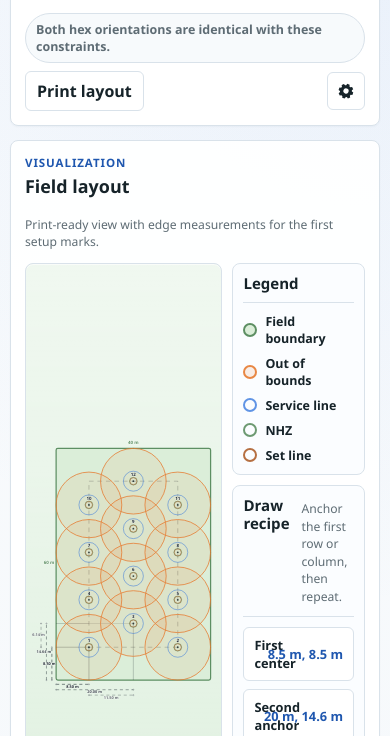
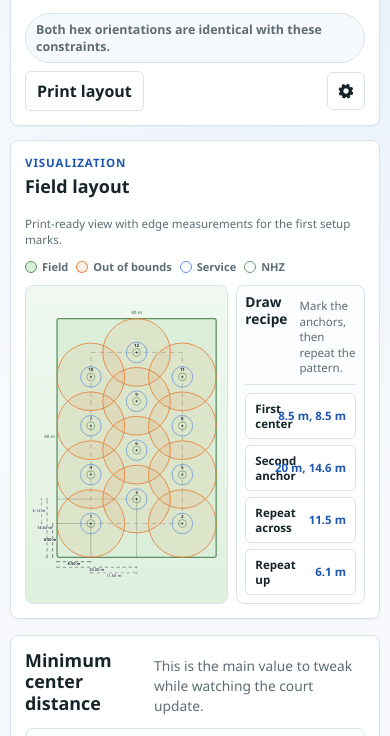
Before and after one commit to mathieudess/courtform, a plain HTML site: page index.html in a window 390 px wide. Shown: the part 98-834 px from the top of the page. Drawn offline with Linux system fonts and the light colour scheme.

Commit message:
better layout

```diff
--- a/index.html
+++ b/index.html
@@ -66,13 +66,6 @@
                             </label>
 
                             <label class="setting-field">
-                                <span>Set radius</span>
-                                <input id="setRadius" type="number" min="0" max="12.5" step="0.01" value="0.91"
-                                    data-default="0.91" />
-                                <small>Default 0.91 m</small>
-                            </label>
-
-                            <label class="setting-field">
                                 <span>Service line radius</span>
                                 <input id="serviceRadius" type="number" min="0" max="12.5" step="0.01" value="2.59"
                                     data-default="2.59" />
@@ -95,34 +88,23 @@
                         <p class="visual-note">Print-ready view with edge measurements for the first setup marks.</p>
                     </div>
 
+                    <div class="legend-strip" aria-label="Court line key">
+                        <span class="legend-pill"><span class="legend-swatch field-swatch"></span><span>Field</span></span>
+                        <span class="legend-pill"><span class="legend-swatch bounds-swatch"></span><span>Out of bounds</span></span>
+                        <span class="legend-pill"><span class="legend-swatch service-swatch"></span><span>Service</span></span>
+                        <span class="legend-pill"><span class="legend-swatch nhz-swatch"></span><span>NHZ</span></span>
+                    </div>
+
                     <div class="visual-body">
                         <div class="canvas-wrap">
                             <svg id="courtSvg" role="img" aria-label="Court layout drawing"></svg>
                         </div>
 
                         <div class="visual-meta">
-                            <section class="legend-block" aria-label="Court line legend">
-                                <div class="section-heading compact-heading">
-                                    <h2>Legend</h2>
-                                </div>
-                                <div class="legend-list">
-                                    <div class="legend-row"><span class="legend-swatch field-swatch"></span><span>Field
-                                            boundary</span></div>
-                                    <div class="legend-row"><span class="legend-swatch bounds-swatch"></span><span>Out
-                                            of bounds</span></div>
-                                    <div class="legend-row"><span
-                                            class="legend-swatch service-swatch"></span><span>Service line</span></div>
-                                    <div class="legend-row"><span
-                                            class="legend-swatch nhz-swatch"></span><span>NHZ</span></div>
-                                    <div class="legend-row"><span class="legend-swatch set-swatch"></span><span>Set
-                                            line</span></div>
-                                </div>
-                            </section>
-
                             <section class="measurements">
                                 <div class="section-heading compact-heading">
                                     <h2>Draw recipe</h2>
-                                    <p>Anchor the first row or column, then repeat.</p>
+                                    <p>Mark the anchors, then repeat the pattern.</p>
                                 </div>
                                 <div class="recipe-list" id="measurementRows"></div>
                             </section>
@@ -276,7 +258,6 @@
             "fieldLength",
             "courtRadius",
             "nhzRadius",
-            "setRadius",
             "serviceRadius",
             "centerDistance",
             "margin",
@@ -302,7 +283,7 @@
             hex_width: "layoutHexWidth",
             hex_length: "layoutHexLength",
         };
-        const settingsFieldIds = ["courtRadius", "nhzRadius", "setRadius", "serviceRadius"];
+        const settingsFieldIds = ["courtRadius", "nhzRadius", "serviceRadius"];
 
         function byId(nodeId) {
             return document.getElementById(nodeId);
@@ -342,7 +323,6 @@
                     field_length: Number(byId("fieldLength").value),
                     radius: Number(byId("courtRadius").value),
                     nhz_radius: Number(byId("nhzRadius").value),
-                    set_radius: Number(byId("setRadius").value),
                     service_radius: Number(byId("serviceRadius").value),
                     distance: Number(byId("centerDistance").value),
                     margin: Number(byId("margin").value),
@@ -747,7 +727,6 @@
                 [
                     [state.service_radius, "service-circle"],
                     [state.nhz_radius, "nhz-circle"],
-                    [state.set_radius, "set-circle"],
                 ].forEach(([ringRadius, ringClass]) => {
                     if (ringRadius > 0) {
                         svg.appendChild(svgNode("circle", { cx, cy, r: ringRadius, class: `court-ring ${ringClass}` }));
--- a/styles.css
+++ b/styles.css
@@ -318,7 +318,7 @@
 
 .visual-panel {
   display: grid;
-  grid-template-rows: auto minmax(0, 1fr);
+  grid-template-rows: auto auto minmax(0, 1fr);
   gap: 12px;
   height: calc(100dvh - 126px);
   min-height: 560px;
@@ -331,10 +331,28 @@
 
 .visual-body {
   display: grid;
-  grid-template-columns: minmax(0, 1fr) minmax(220px, 270px);
+  grid-template-columns: minmax(0, 1fr) minmax(190px, 236px);
   gap: 12px;
   align-items: start;
   min-height: 0;
+}
+
+.legend-strip {
+  display: flex;
+  flex-wrap: wrap;
+  gap: 8px 10px;
+  align-items: center;
+}
+
+.legend-pill {
+  display: inline-flex;
+  align-items: center;
+  gap: 6px;
+  min-width: 0;
+  color: var(--muted);
+  font-size: 0.76rem;
+  font-weight: 700;
+  line-height: 1.1;
 }
 
 .canvas-wrap {
@@ -358,76 +376,62 @@
 
 .visual-meta {
   display: grid;
-  gap: 10px;
+  gap: 8px;
   align-content: start;
   min-height: 0;
-  overflow: auto;
+  overflow: visible;
 }
 
-.legend-block,
 .measurements {
   display: grid;
-  gap: 10px;
+  gap: 8px;
   border: 1px solid var(--line);
   border-radius: 8px;
   background: #fbfdff;
-  padding: 12px;
+  padding: 10px;
 }
 
 .compact-heading {
   border-bottom: 1px solid var(--line);
-  padding-bottom: 10px;
+  padding-bottom: 8px;
 }
 
 .compact-heading p {
   margin: 4px 0 0;
   color: var(--muted);
-  font-size: 0.8rem;
-}
-
-.legend-list,
-.recipe-list {
-  display: grid;
-  gap: 8px;
-}
-
-.legend-row {
-  display: grid;
-  grid-template-columns: 18px minmax(0, 1fr);
-  gap: 8px;
-  align-items: center;
-  color: var(--ink);
-  font-size: 0.84rem;
-  font-weight: 700;
+  font-size: 0.74rem;
+  line-height: 1.35;
 }
 
 .legend-swatch {
   display: block;
-  width: 18px;
-  height: 18px;
+  width: 12px;
+  height: 12px;
+  flex: 0 0 auto;
   border-radius: 999px;
 }
 
 .field-swatch {
   background: var(--field);
-  border: 2px solid var(--field-dark);
+  border: 1.5px solid var(--field-dark);
 }
 
 .bounds-swatch {
   background: rgba(230, 125, 50, 0.12);
-  border: 2px solid rgba(230, 125, 50, 0.9);
+  border: 1.5px solid rgba(230, 125, 50, 0.9);
 }
 
 .service-swatch {
-  border: 2px solid rgba(47, 115, 221, 0.76);
+  border: 1.5px solid rgba(47, 115, 221, 0.76);
 }
 
 .nhz-swatch {
-  border: 2px solid rgba(93, 143, 99, 0.9);
+  border: 1.5px solid rgba(93, 143, 99, 0.9);
 }
 
-.set-swatch {
-  border: 2px solid rgba(166, 81, 24, 0.82);
+.recipe-list {
+  display: grid;
+  gap: 6px;
 }
 
 .recipe-row {
@@ -438,17 +442,18 @@
   border: 1px solid var(--line);
   border-radius: 6px;
   background: #ffffff;
-  padding: 8px 10px;
+  padding: 7px 9px;
 }
 
 .recipe-label {
   color: var(--ink);
-  font-size: 0.84rem;
+  font-size: 0.79rem;
   font-weight: 700;
 }
 
 .recipe-value {
   color: var(--accent-dark);
+  font-size: 0.79rem;
   font-variant-numeric: tabular-nums;
   font-weight: 800;
   white-space: nowrap;
@@ -772,10 +777,6 @@
   stroke: rgba(93, 143, 99, 0.92);
 }
 
-.set-circle {
-  stroke: rgba(166, 81, 24, 0.78);
-}
-
 .center-dot {
   fill: rgba(22, 35, 41, 0.84);
 }
@@ -843,7 +844,7 @@
   }
 
   .visual-body {
-    grid-template-columns: minmax(0, 1fr) minmax(150px, 30vw);
+    grid-template-columns: minmax(0, 1fr) minmax(142px, 29vw);
     gap: 12px;
   }
 
@@ -880,43 +881,40 @@
   }
 
   .visual-body {
-    grid-template-columns: minmax(0, 1fr) minmax(122px, 34vw);
-    gap: 10px;
+    grid-template-columns: minmax(0, 1fr) minmax(110px, 33vw);
+    gap: 8px;
   }
 
   .visual-meta {
-    gap: 10px;
+    gap: 8px;
   }
 
-  .legend-block,
   .measurements {
-    padding: 10px;
+    padding: 8px;
   }
 
   .compact-heading h2 {
-    font-size: 0.94rem;
+    font-size: 0.86rem;
   }
 
   .compact-heading p,
   .card-note,
   .visual-note {
-    font-size: 0.76rem;
+    font-size: 0.72rem;
   }
 
-  .legend-row {
-    grid-template-columns: 14px minmax(0, 1fr);
-    gap: 8px;
-    font-size: 0.78rem;
+  .legend-strip {
+    gap: 6px 8px;
   }
 
-  .legend-swatch {
-    width: 14px;
-    height: 14px;
+  .legend-pill {
+    font-size: 0.69rem;
+    gap: 5px;
   }
 
   .recipe-label,
   .recipe-value {
-    font-size: 0.8rem;
+    font-size: 0.72rem;
   }
 
   .layout-options,
@@ -979,7 +977,7 @@
     break-inside: avoid;
   }
 
-  .legend-block,
+  .legend-strip,
   .measurements {
     break-inside: avoid;
   }
```
